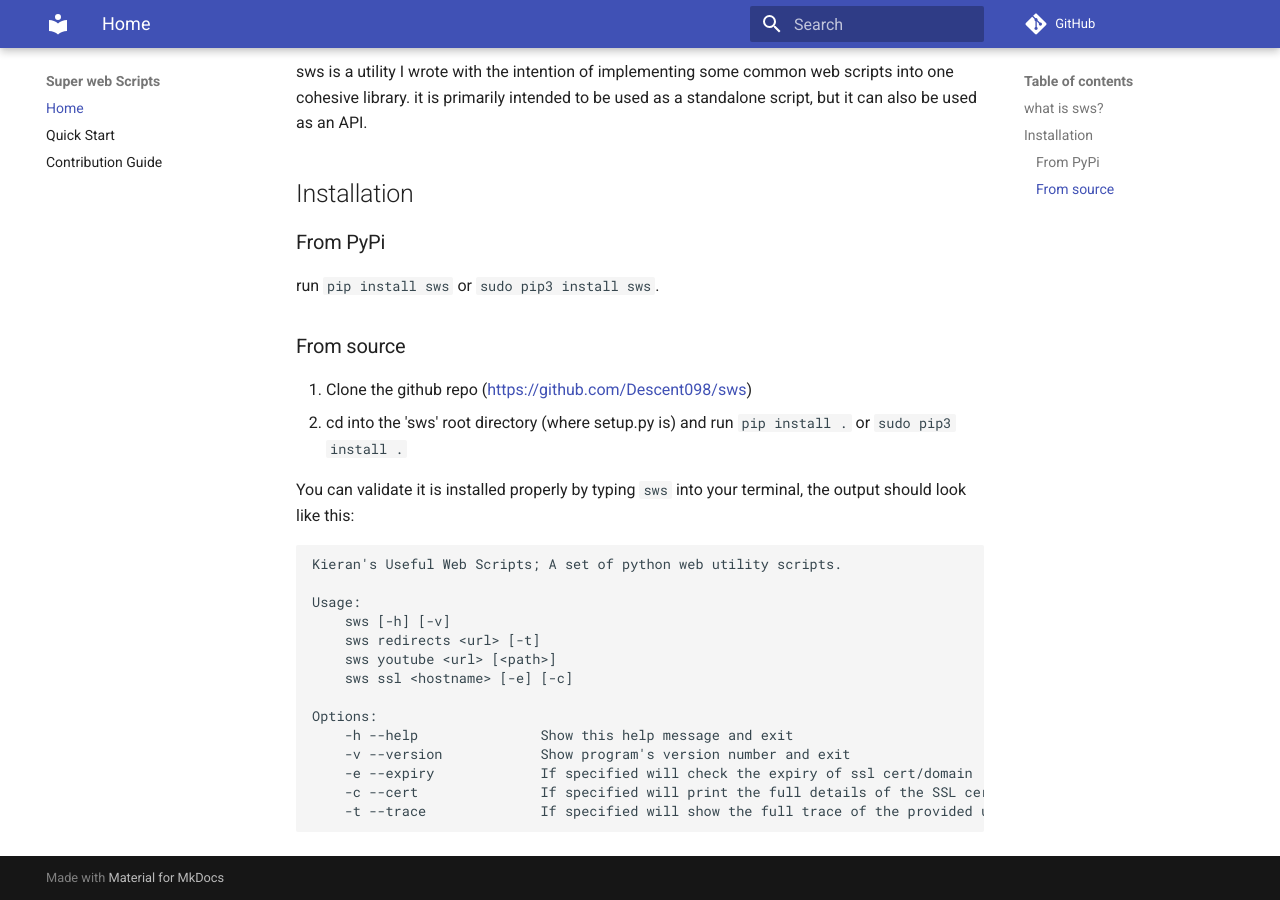
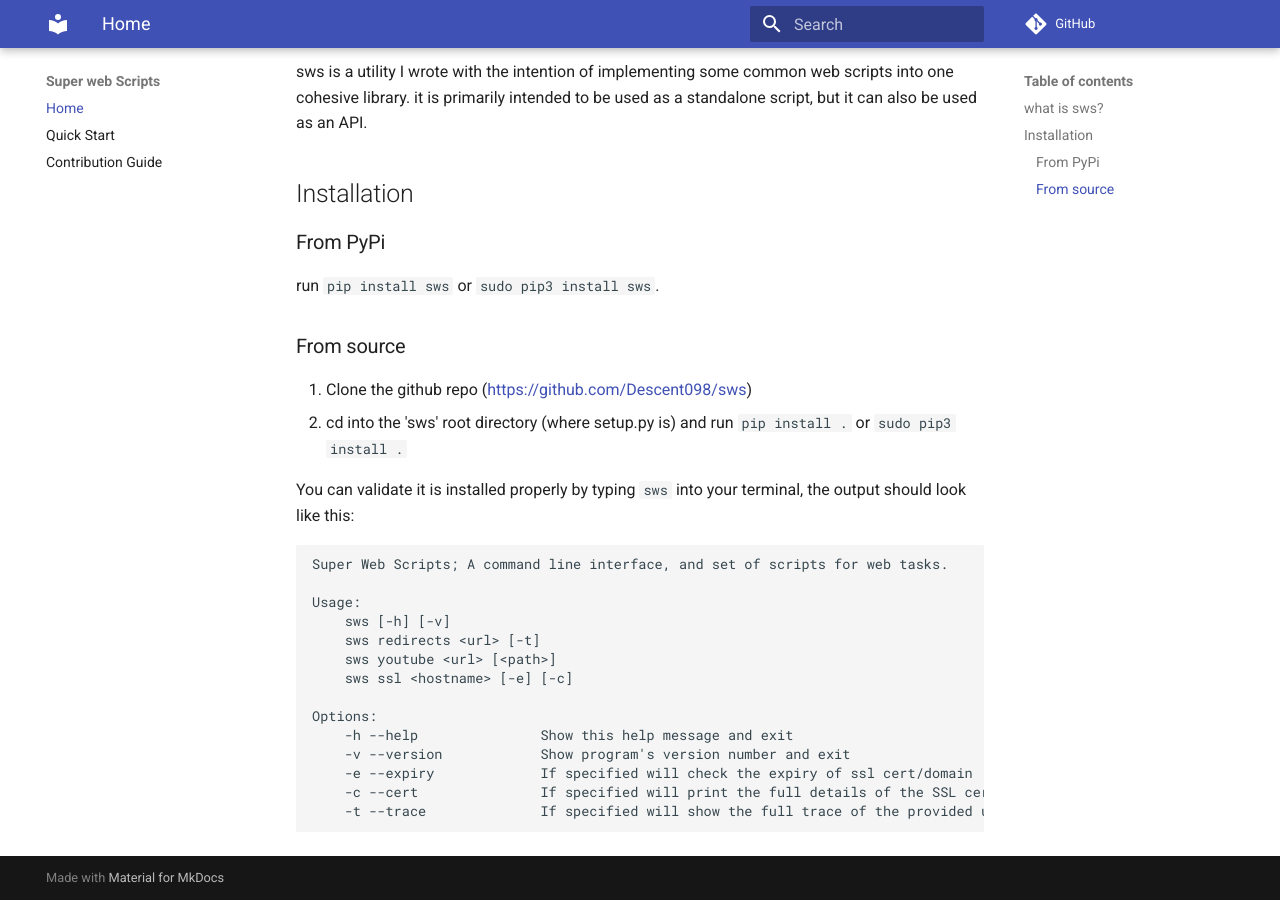
Before and after one commit to Descent098/sws, an MkDocs documentation site: the page built from docs/index.md, in a window 1280 px wide and 900 px high, scrolled down 531 px. Built offline with MkDocs 1.6.1 and Material for MkDocs 9.7.7, drawn with Linux system fonts in a browser that asks for light colours; comment, search, counter and statistics services are not loaded.

Commit message:
Changed all remaining docs references to kierans useful web scripts

````diff
--- a/docs/index.md
+++ b/docs/index.md
@@ -30,7 +30,7 @@
 You can validate it is installed properly by typing ```sws``` into your terminal, the output should look like this:
 
 ```bash
-Kieran's Useful Web Scripts; A set of python web utility scripts.
+Super Web Scripts; A command line interface, and set of scripts for web tasks.
 
 Usage:
     sws [-h] [-v]
--- a/setup.py
+++ b/setup.py
@@ -33,7 +33,7 @@ def get_content(*filename):
 
 setuptools.setup(
     name="sws",
-    version="0.1.0",
+    version="0.1.1",
     author="Kieran Wood",
     author_email="kieran@canadiancoding.ca",
     description="A command line interface, and set of scripts for web tasks",
````
